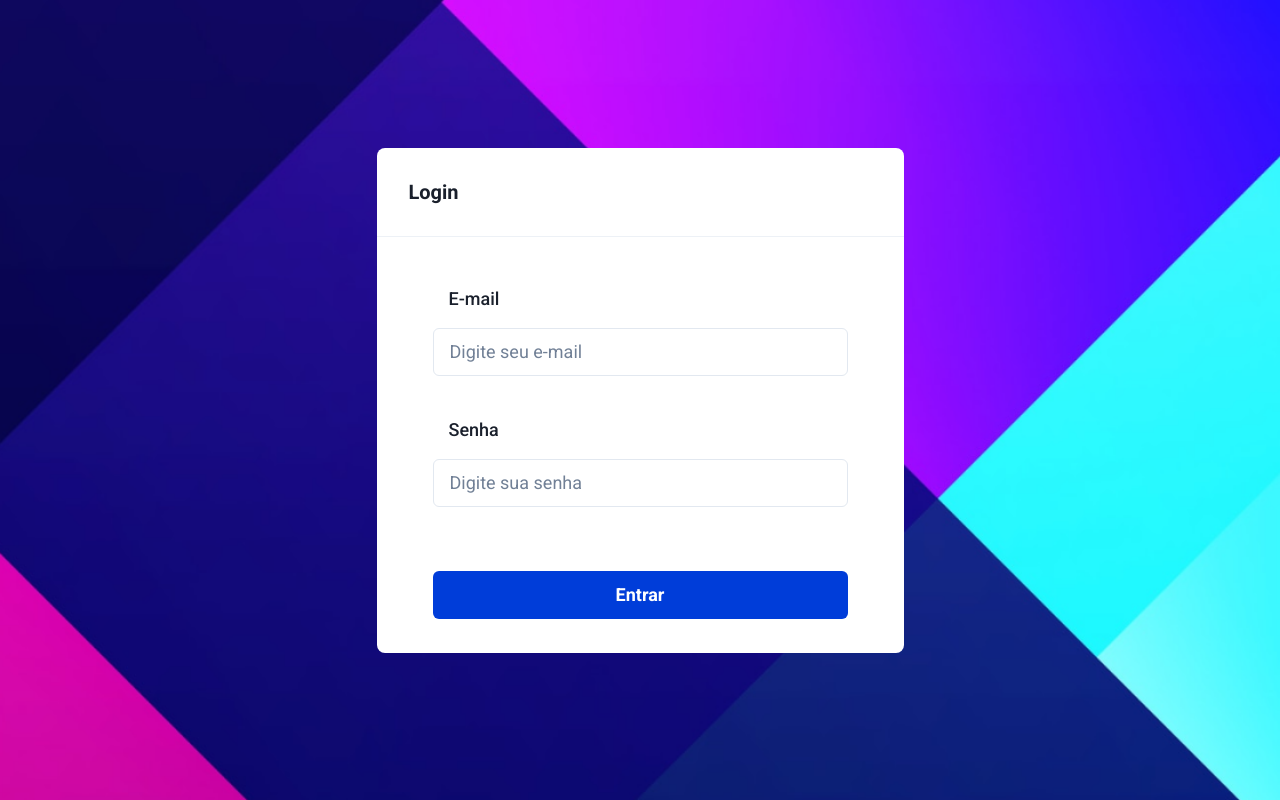
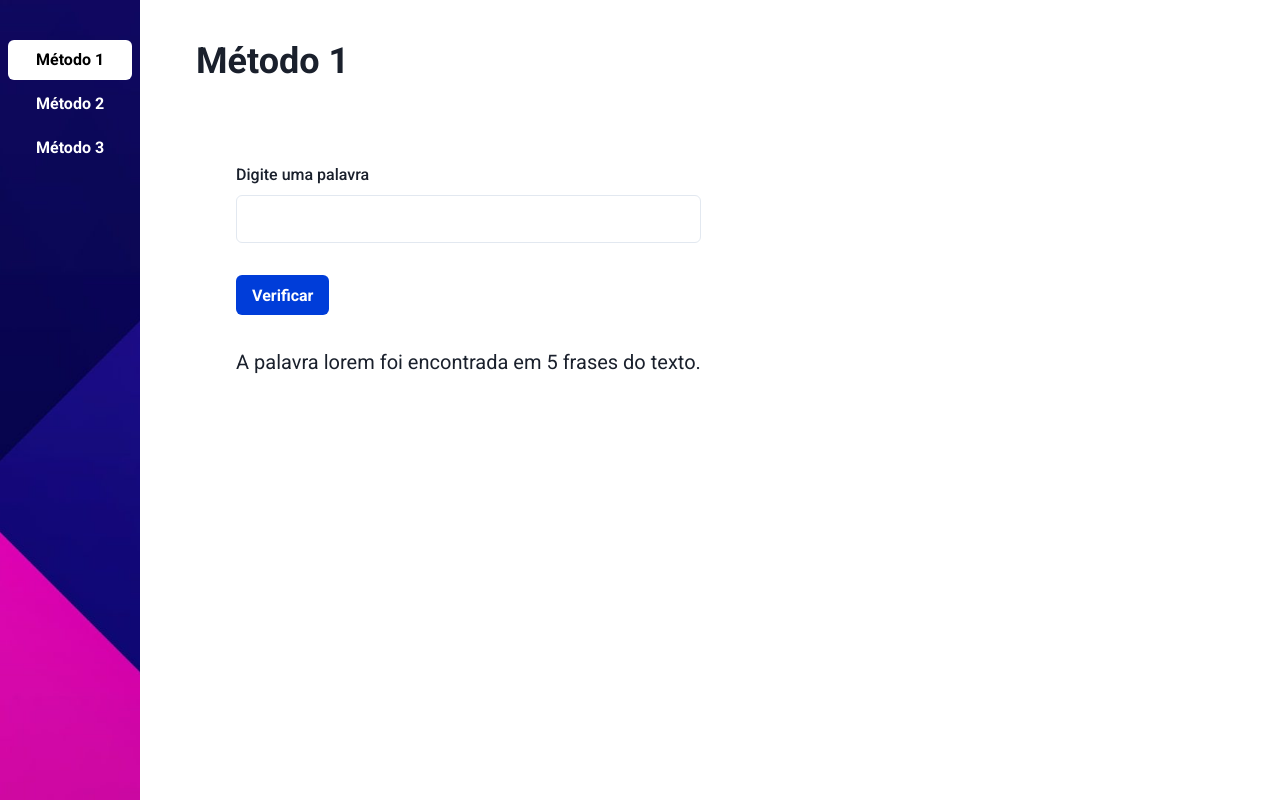
Before and after one commit to felipefrm/word-doc-queries, a React (Vite) app in the folder frontend/: page / in a window 1280 px wide. Built offline with nearby package versions, Linux system fonts and the light colour scheme.

Commit message:
Home page base structure and styles

```diff
--- a/frontend/src/App.jsx
+++ b/frontend/src/App.jsx
@@ -1,8 +1,9 @@
+import { Home } from "./pages/Home"
 import { SignIn } from "./pages/SignIn"
 
 function App() {
   return (
-    <SignIn />
+    <Home />
   )
 }
 
--- /dev/null
+++ b/frontend/src/components/Content/index.jsx
@@ -0,0 +1,32 @@
+import { Button, Flex, FormControl, FormLabel, Heading, Input, Text } from "@chakra-ui/react";
+import { useMethods, methods } from "../../contexts/methods";
+
+export function Content() {
+  const { selectedMethod } = useMethods()
+
+  return (
+    <Flex bgColor="white" flex={1} py="10" px="14">
+      <Flex direction="column">
+        <Heading>{methods[selectedMethod]}</Heading>
+
+        <Flex mx={10} mt={20} direction="column">
+          <FormControl>
+            <FormLabel htmlFor='word'>Digite uma palavra</FormLabel>
+            <Input id='word' type='text' size="lg" />
+            {/* <FormHelperText>Campo vazio.</FormHelperText> */}
+          </FormControl>
+          <Button
+            alignSelf="flex-start"
+            my="8"
+            bgColor="blue.600"
+            color="white"
+          >
+            Verificar
+          </Button>
+          <Text fontSize="xl">A palavra lorem foi encontrada em 5 frases do texto.</Text>
+        </Flex>
+      </Flex>
+
+    </Flex>
+  )
+}
--- /dev/null
+++ b/frontend/src/components/Sidebar/SidebarButton.jsx
@@ -0,0 +1,25 @@
+import { Button } from "@chakra-ui/react";
+import { methods, useMethods } from "../../contexts/methods";
+
+export function SidebarButton({ method }) {
+  const { selectedMethod, setSelectedMethod } = useMethods()
+
+  const isSelected = selectedMethod === method
+
+  return (
+    <Button
+      color={isSelected ? "black" : "white"}
+      bg={isSelected && "white"}
+      _hover={{
+        backgroundColor: !isSelected && "white",
+        color: !isSelected && "black"
+      }}
+      variant="ghost"
+      px="7"
+      py="2.5"
+      onClick={() => setSelectedMethod(method)}
+    >
+      {methods[method]}
+    </Button>
+  )
+}
--- /dev/null
+++ b/frontend/src/components/Sidebar/index.jsx
@@ -0,0 +1,12 @@
+import { Flex } from "@chakra-ui/react";
+import { SidebarButton } from "./SidebarButton";
+
+export function Sidebar() {
+  return (
+    <Flex direction="column" gap="1" my={10} mx={2}>
+      <SidebarButton method="word-frequency" />
+      <SidebarButton method="word-sentences" />
+      <SidebarButton method="top-words" />
+    </Flex>
+  )
+}
--- /dev/null
+++ b/frontend/src/contexts/methods.jsx
@@ -0,0 +1,23 @@
+import { createContext, useState, useContext } from 'react'
+
+const MethodsContext = createContext({})
+
+export const MethodsProvider = ({ children }) => {
+  const [selectedMethod, setSelectedMethod] = useState("word-frequency")
+
+  return (
+    <MethodsContext.Provider value={{ selectedMethod, setSelectedMethod }}>
+      {children}
+    </MethodsContext.Provider>
+  )
+}
+
+export function useMethods() {
+  return useContext(MethodsContext)
+}
+
+export const methods = {
+  "word-frequency": 'Método 1',
+  "word-sentences": 'Método 2',
+  "top-words": 'Método 3',
+}
--- /dev/null
+++ b/frontend/src/pages/Home.jsx
@@ -0,0 +1,24 @@
+import { Flex } from "@chakra-ui/react";
+
+import { Content } from "../components/Content";
+import { Sidebar } from "../components/Sidebar";
+import { MethodsProvider } from "../contexts/methods";
+
+import bgImg from '../../assets/images/bg.jpg'
+
+export function Home() {
+  return (
+    <MethodsProvider>
+      <Flex
+        bgImage={bgImg}
+        bgRepeat="no-repeat"
+        bgPos="center"
+        bgSize="cover"
+        h="100vh"
+      >
+        <Sidebar />
+        <Content />
+      </Flex>
+    </MethodsProvider>
+  )
+}
--- a/frontend/src/pages/SignIn.jsx
+++ b/frontend/src/pages/SignIn.jsx
@@ -10,7 +10,7 @@ import {
   Text
 } from "@chakra-ui/react";
 
-import bgImg from '../../assets/images/bg.png'
+import bgImg from '../../assets/images/bg.jpg'
 
 export function SignIn() {
   return (
```
Also changed, not shown: frontend/assets/images/bg.jpg (added).
